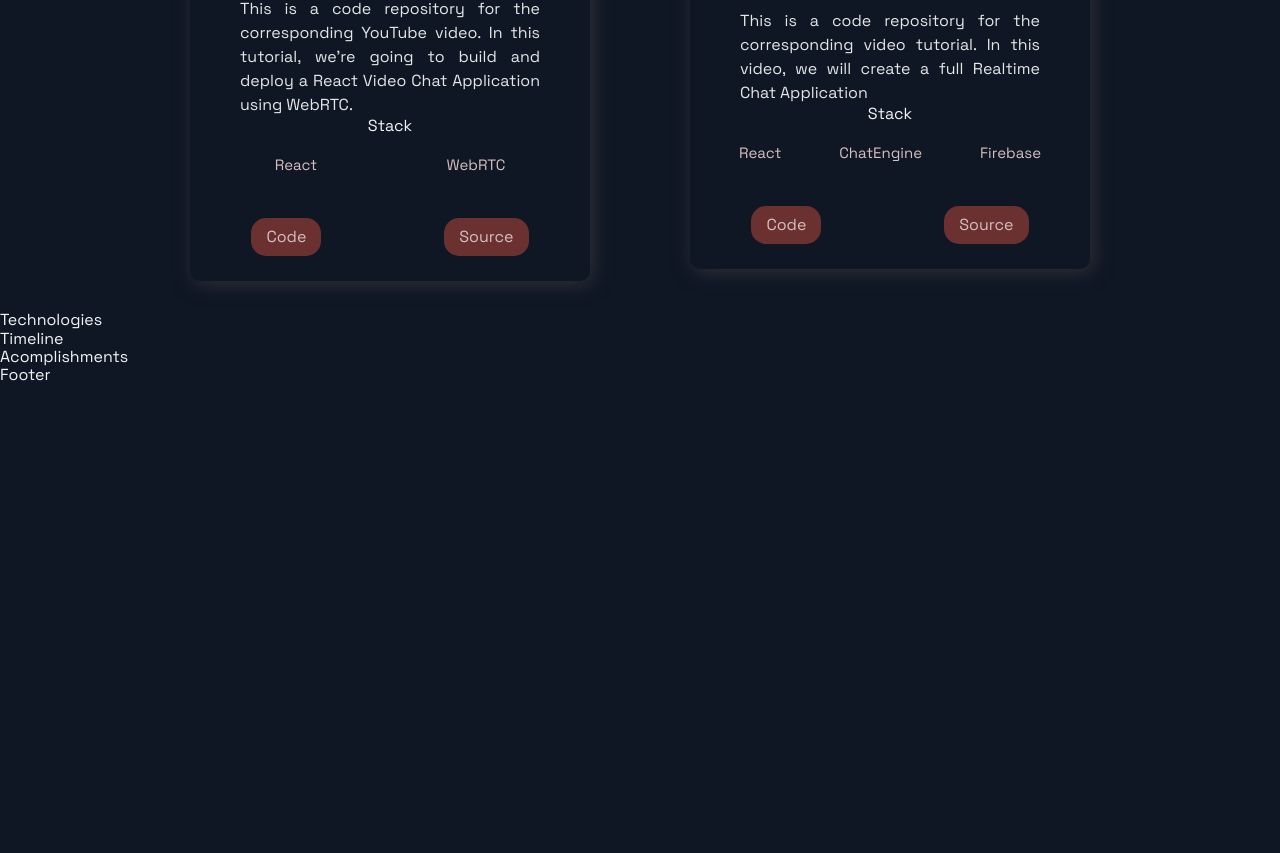
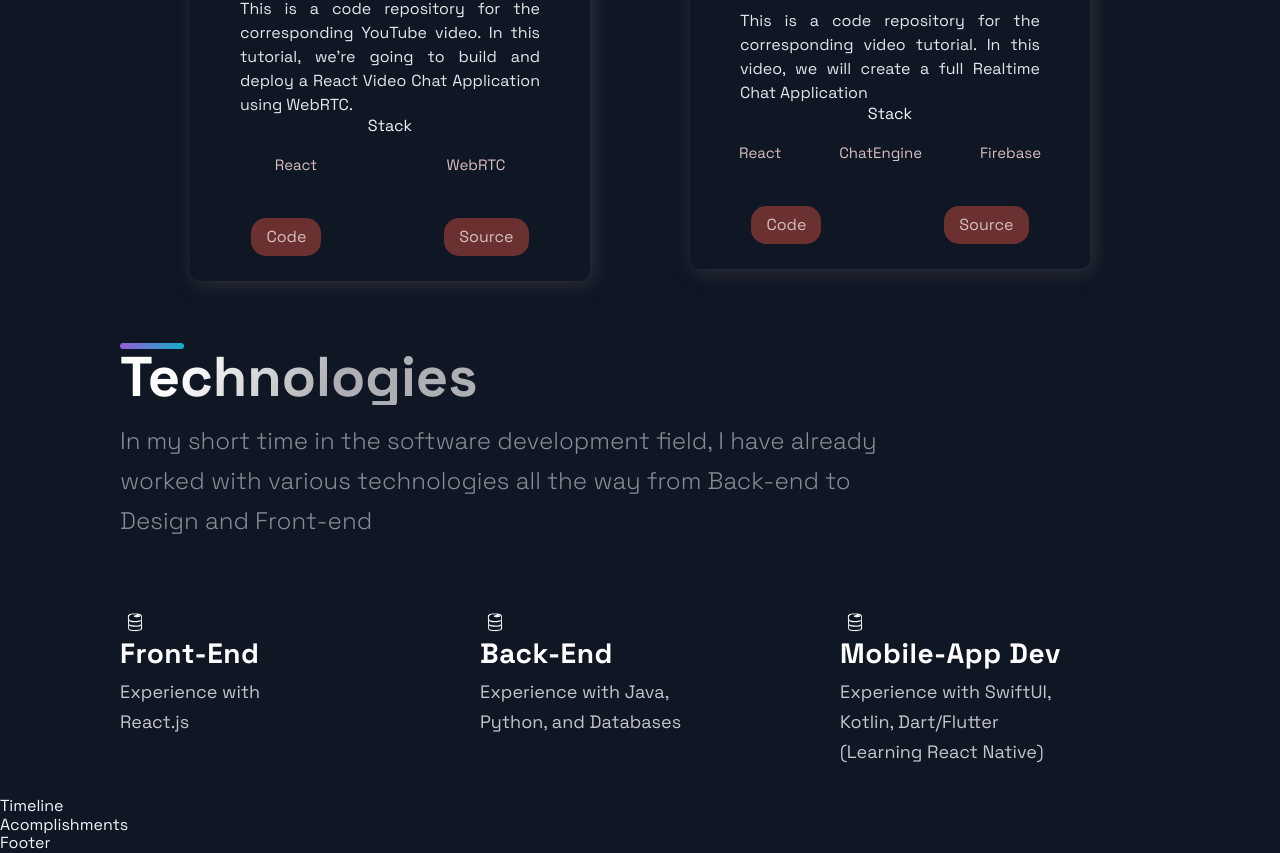
Before and after one commit to jgil325/portfolio_website, a Next.js app: page / in a window 1280 px wide. Shown: the part 1923-2776 px from the top of the page. Before the commit the page ends 2308 px from the top, so only its background shows below. Built offline with nearby package versions, Linux system fonts and the light colour scheme.

Commit message:
added sections

```diff
--- a/src/components/Technologies/Technologies.js
+++ b/src/components/Technologies/Technologies.js
@@ -14,6 +14,47 @@ import {
   ListTitle,
 } from "./TechnologiesStyles";
 
-const Technologies = () => <div>Technologies</div>;
+const Technologies = () => (
+  <Section id="tech">
+    <SectionDivider />
+    <SectionTitle>Technologies</SectionTitle>
+    <SectionText>
+      In my short time in the software development field, I have already worked
+      with various technologies all the way from Back-end to Design and
+      Front-end
+    </SectionText>
+    <List>
+      <ListItem>
+        <DiFirebase size="3rem" />
+        <ListContainer>
+          <ListTitle>Front-End</ListTitle>
+          <ListParagraph>
+            Experience with <br /> React.js
+          </ListParagraph>
+        </ListContainer>
+      </ListItem>
+      <ListItem>
+        <DiFirebase size="3rem" />
+        <ListContainer>
+          <ListTitle>Back-End</ListTitle>
+          <ListParagraph>
+            Experience with Java, <br /> Python, and Databases
+          </ListParagraph>
+        </ListContainer>
+      </ListItem>
+      <ListItem>
+        <DiFirebase size="3rem" />
+        <ListContainer>
+          <ListTitle>Mobile-App Dev</ListTitle>
+          <ListParagraph>
+            Experience with SwiftUI,
+            <br /> Kotlin, Dart/Flutter
+            <br /> (Learning React Native)
+          </ListParagraph>
+        </ListContainer>
+      </ListItem>
+    </List>
+  </Section>
+);
 
 export default Technologies;
```
